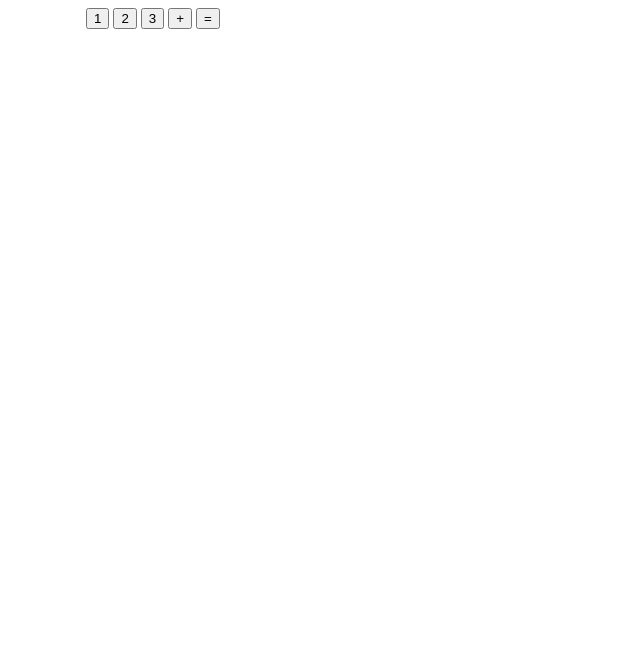
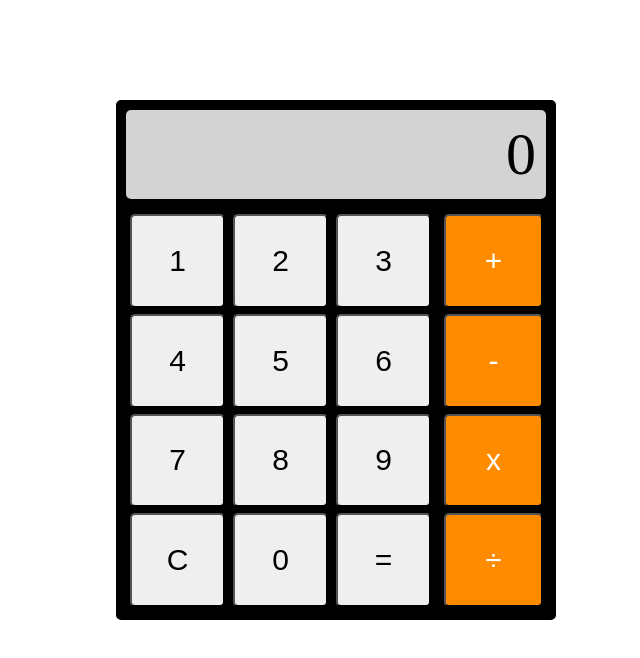
Before and after one commit to Tim-Z1/Calculator-Project, a plain HTML site: page index.html in a window 1280 px wide. Shown: the whole page, without its empty margins (304-944 px from the left). Drawn offline with Linux system fonts and the light colour scheme.

Commit message:
Progress Update

```diff
--- a/index.html
+++ b/index.html
@@ -6,14 +6,37 @@
     </head>
     <body>
         <div class = 'content'>
-            <div class = 'display'></div>
-            <div class = 'numbers'>
-                <button class='one'>1</button>
-                <button class='two'>2</button>
-                <button class='three'>3</button>
-                <button class='plus'>+</button>
-                <button class='equals'>=</button>
+            <div class = 'screen'>
+                0
+            </div>
+
+            <div class = 'bottom'>
+                <div class = 'numbers'>
+                    <button class='n top one'>1</button>
+                    <button class='n top two'>2</button>
+                    <button class='n top three'>3</button>
+                    <button class="n four">4</button>
+                    <button class="n five">5</button>
+                    <button class="n six">6</button>
+                    <button class="n seven">7</button>
+                    <button class="n eight">8</button>
+                    <button class="n nine">9</button>
+                    <button class="n clear">C</button>
+                    <button class="n zero">0</button>
+                    <button class='n equals'>=</button>
+                </div>
+                <div class = 'operators'>
+                    <button class="o top plus">+</button>
+                    <button class="o minus">-</button>
+                    <button class="o multiply">x</button>
+                    <button class="o divide">÷</button>
+                </div>
             </div>
         </div>
     </body>
 </html>
+
+<!-- Create a basic HTML calculator with buttons for each digit, each of the above functions and an “Equals” key.
+Do not worry about wiring up the JS just yet.
+There should also be a display for the calculator. Go ahead and fill it with some dummy numbers so it looks correct.
+Add a “clear” button. -->
--- a/script.js
+++ b/script.js
@@ -1,96 +1,39 @@
-/*
-BROAD OVERVIEW OF TASKS
-Create calculator functions +-/*
-Create the appearance of the calculator with html and css
-Use DOM methods to link JS calculator functions with button clicks created from html and css
+//FUNCTIONS FOR EACH OPERATOR
+function add(a,b) {
+    return a + b;
+}
+function subtract(a,b) {
+    return a - b;
+}
+function multiply(a,b) {
+    return a * b;
+}
+function divide(a,b) {
+    return a / b;
+}
 
-Extra:
-Add functionality to use keyboard to input things into the calculator
-Add a 'backspace' functionality that allows users to delete inputted numbers
-Add functionality to calculate floating point numbers (decimals?) like 10.3 but not do numbers like 10.1.2
+//Create a new function operate that takes an operator and 2 numbers and then calls one of the above functions on the numbers.
+function operate(op,a,b) {
+    if (op == 'add') {
+       return add(a,b);
+    } else if (op == 'subtract') {
+        return subtract(a,b);
+     } else if (op == 'multiply') {
+        return multiply(a,b);
+     } else if (op == 'divide') {
+        return divide(a,b);
+     } else {
+        console.log ('oops something went wrong');
+     }
+}
+
+/* Create the functions that populate the display when you click
+the number buttons. You should be storing the ‘display value’
+in a variable somewhere for use in the next step.
 */
 
-/*
-TASK TO ATTEMPT
-create a 'screen'
-create buttons for numbers that when clicked -> will display on the screen
-
-create a + and = button that will add two numbers together and when = button is pressed, displays the result on the screen
-*/
-
-/*
-create a + and = button that will add two numbers together
-when = button is pressed, displays the result on the screen
-next: add a - button, result number can be minused (i.e. even after being added)
-*/
-
-const display = document.querySelector('.display');
 const one = document.querySelector('.one');
-const two = document.querySelector('.two');
-const three = document.querySelector('.three');
-const plus = document.querySelector('.plus');
-const equals = document.querySelector('.equals');
-//there might be a way to not repeat myself so much, there's going to be a lot of querySelectors
-
-let screen = 0;
-let memory;
-
+const screen = document.querySelector('.screen');
 one.addEventListener('click', () => {
-    display.textContent = screen + '1';
-    memory = 1;
+    screen.textContent = '1';
 });
-
-two.addEventListener('click', () => {
-    display.textContent = screen + '2';
-    memory = 2;
-});
-
-three.addEventListener('click', () => {
-    display.textContent = screen + '3';
-});
-
-plus.addEventListener('click', () => {
-    //adds a + to the variable
-});
-
-equals.addEventListener('click', () => {
-    //
-});
-
-/* PSEUDOCODE
-input 12 then + button then input 13 then = button, result display is 25
-
-(create a loop that creates variables??) -> apparently this is creating an array
-
-each number button press is a string number '1' or '2' or '3' etc. to allow them to be joined together
-
-let n = [];
-n[0], n[1]
-
-//first button presses are stored in n[0]
-n[0] = 0;   //not sure if initialising variable to 0 is necessary or not
-    n[0] = n[0] + '1';
-    n[0] = n[0] + '2';
-
-//when + button is pressed the next button presses are stored in n[1]
-
-let n[1] = 0;
-    n[1] = n[1] + '3';
-
-when = button or another operator button (+ - / *) is pressed a calculation is performed like:
-+n[0] + +n[1];
-
-*/
-
-
-/* Sample Code for Creating multiple item Array using a loop
-function createVariables(){
-  var accounts = [];
-
-  for (var i = 0; i <= 20; ++i) {
-      accounts[i] = "whatever";
-  }
-
-  return accounts;
-}
-*/
--- a/styles.css
+++ b/styles.css
@@ -1,14 +1,62 @@
-/*
-.display {
-    border: 1px solid black;
+body {
+    margin: 0;
+    padding: 0;
+    font: georgia;
+}
+div {
+    /* border: 2px solid purple; */
+}
+.content {
+    margin: 100px auto;
+    height: 500px;
+    width: 420px;
+    border: 10px solid black;
+    border-radius: 5px;
+    display: flex;
+    flex-direction:column;
+    background-color: black;
+    }
+.screen {
+    font-size: 60px;
+    background-color: rgb(163, 163, 163);
+    background-color: rgb(211, 211, 211);
+    text-align: right;
+    padding: 10px;
+    border-radius: 5px;
+}
+.bottom {
+    display: flex;
+    height: 100%;
+}
+.operators {
+    display: flex;
+    flex-direction: column;
+    flex: 1;
+}
+.o {
+    margin: 3px 3px;
+    flex: 1;
+    background-color: rgb(255, 140, 0);
+    color: white;
+}
+.numbers {
+    display: flex;
+    flex: 3;
+    flex-wrap: wrap;
+}
+button {
+   font-size: 30px;
+   border-radius: 5px;
+}
+.n {
+    width: 95px;
+    margin: 3px 4px;
+}
+.top {
+    margin-top: 15px;
 }
 
-.numbers {
-    border: 1px solid black;
-}
+/* STYLING CHANGES TO WORK ON
+-Change font style
+-tweak spacing (but it's okay atm)
 */
-
-.content {
-    max-width: 500px;
-    margin: auto;
-    }
```
Also changed, not shown: 1 other file.
